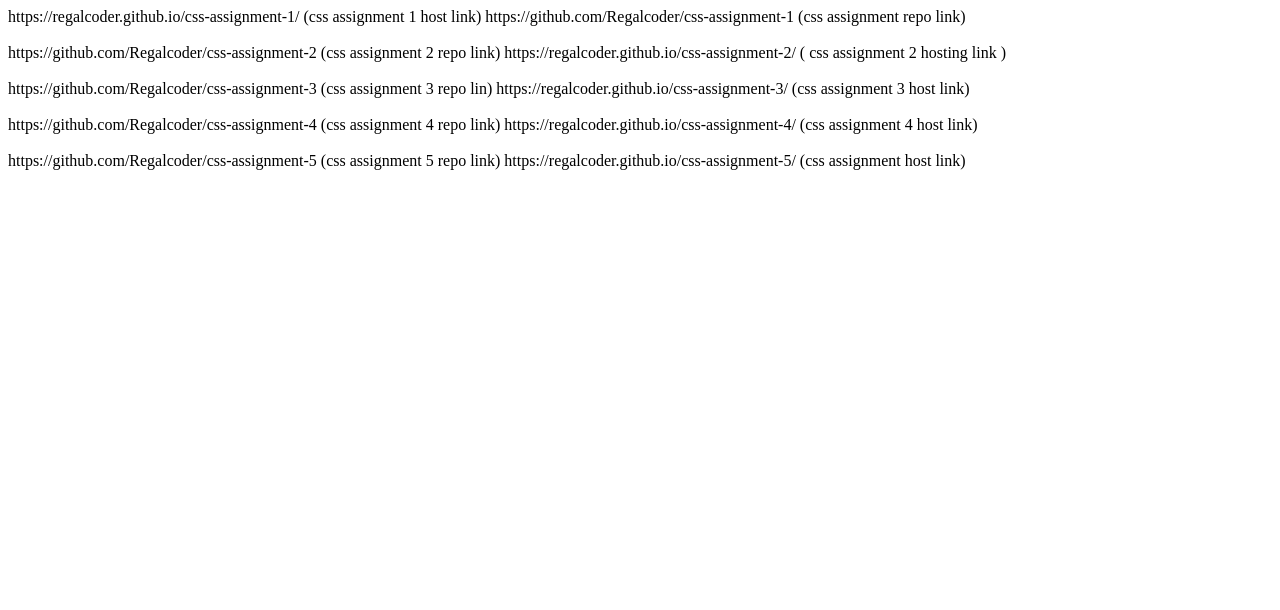
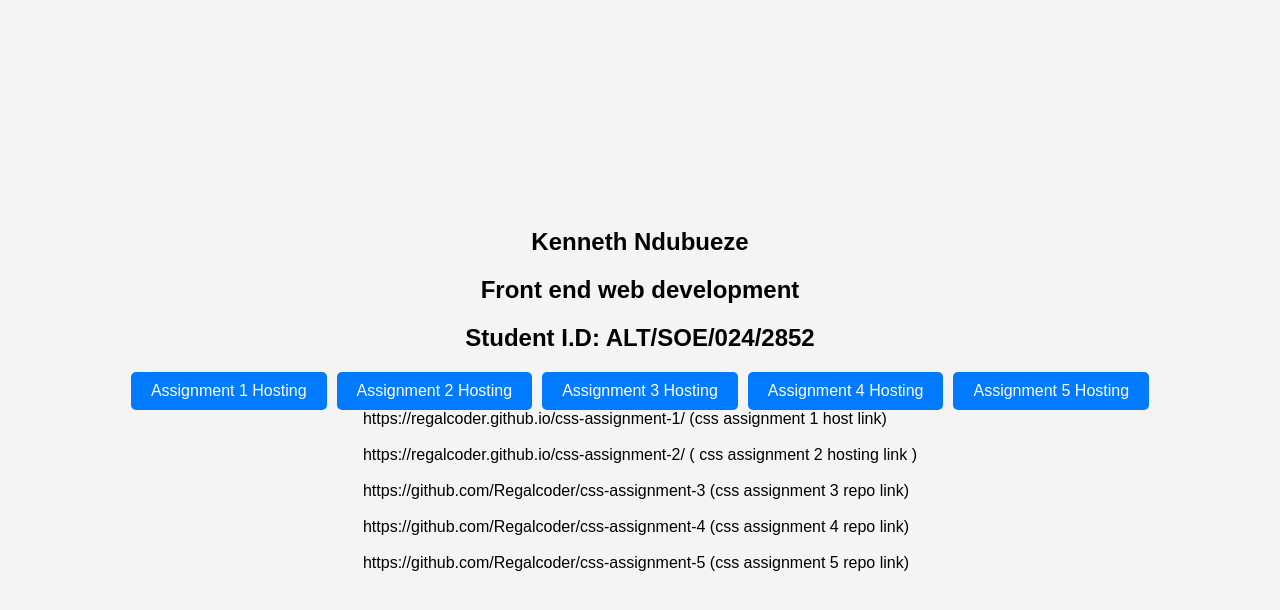
Before and after one commit to Regalcoder/css-assignment-links, a plain HTML site: page index.html in a window 1280 px wide. Drawn offline with Linux system fonts and the light colour scheme.

Commit message:
Update index.html

```diff
--- a/index.html
+++ b/index.html
@@ -3,27 +3,71 @@
 <head>
     <meta charset="UTF-8">
     <meta name="viewport" content="width=device-width, initial-scale=1.0">
-    <title>AltSchool Africa Courses</title>
+    <title>Button Links Example</title>
+    <style>
+        body {
+            font-family: Arial, sans-serif;
+            margin: 0;
+            padding: 0;
+            display: flex;
+            flex-direction: column;
+            align-items: center;
+            justify-content: center;
+            height: 100vh;
+            background-color: #f4f4f4;
+        }
+
+        header {
+            font-size: 24px;
+            font-weight: bold;
+            margin-bottom: 20px;
+        }
+
+        .button-container {
+            display: flex;
+            gap: 10px;
+        }
+
+        .button-container a {
+            text-decoration: none;
+        }
+
+        .button-container button {
+            padding: 10px 20px;
+            font-size: 16px;
+            color: #fff;
+            background-color: #007BFF;
+            border: none;
+            border-radius: 5px;
+            cursor: pointer;
+            transition: background-color 0.3s ease;
+        }
+
+        .button-container button:hover {
+            background-color: #0056b3;
+        }
+    </style>
 </head>
 <body>
-
-
+    <header>Kenneth Ndubueze</header>
+    <header>Front end web development</header>
+    <header>Student I.D: ALT/SOE/024/2852</header>
+    <div class="button-container">
+        <a href="https://regalcoder.github.io/css-assignment-1/" target="_blank"><button>Assignment 1 Hosting</button></a>
+        <a href="https://regalcoder.github.io/css-assignment-2/" target="_blank"><button>Assignment 2 Hosting</button></a>
+        <a href="https://regalcoder.github.io/css-assignment-3/"><button>Assignment 3 Hosting</button></a>
+        <a href="https://regalcoder.github.io/css-assignment-4/" target="_blank"><button>Assignment 4 Hosting</button></a>
+        <a href="https://regalcoder.github.io/css-assignment-5/" target="_blank"><button>Assignment 5 Hosting</button></a>
+    </div>
 
 	https://regalcoder.github.io/css-assignment-1/  (css assignment 1 host link)
-https://github.com/Regalcoder/css-assignment-1  (css assignment repo link)
 	<br/> <br/>
-https://github.com/Regalcoder/css-assignment-2 (css assignment 2 repo link)
 	https://regalcoder.github.io/css-assignment-2/  ( css assignment 2 hosting link )
 	<br/> <br/>
-https://github.com/Regalcoder/css-assignment-3 (css assignment 3 repo lin)
-https://regalcoder.github.io/css-assignment-3/  (css assignment 3 host link)
+	https://github.com/Regalcoder/css-assignment-3 (css assignment 3 repo link)
 	<br/> <br/>
 	https://github.com/Regalcoder/css-assignment-4 (css assignment 4 repo link)
-https://regalcoder.github.io/css-assignment-4/  (css assignment 4 host link)
 	<br/> <br/>
 	https://github.com/Regalcoder/css-assignment-5 (css assignment 5 repo link)
-https://regalcoder.github.io/css-assignment-5/  (css assignment host link)
-
-
 </body>
 </html>
```
Lines whose indentation alone changed are shown as unchanged.
